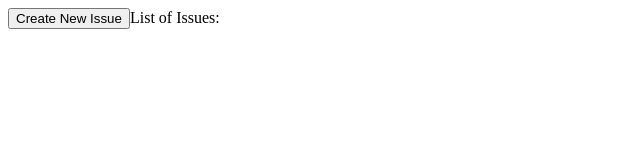
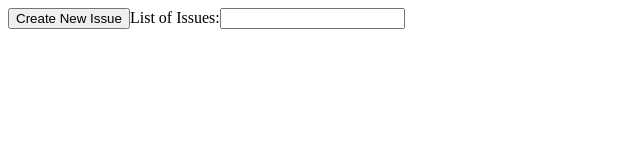
Before and after one commit to RahimChunara/IssueApp, a React (Create React App) app: page /issue in a window 1280 px wide. Shown: the top 160 px of the page, without its empty margins (0-640 px from the left). Built offline with nearby package versions, Linux system fonts and the light colour scheme.

Commit message:
Search Filter Added

```diff
--- a/src/components/IssueDetails.js
+++ b/src/components/IssueDetails.js
@@ -8,11 +8,11 @@ class IssueDetails extends Component {
             <ul>
                 {
                     this.props.issue.map((issue) => {
-                    if ( this.props.match.params.id == issue.id) {
+                        if (this.props.match.params.id == issue.id) {
                             return (
                                 <div>
-                            <h1> Title : { issue.title } </h1>
-                            <h2> Description : { issue.description } </h2>
+                                    <h1> Title : {issue.title} </h1>
+                                    <h2> Description : {issue.description} </h2>
                                 </div>
                             )
                         }
--- a/src/containers/issuelist.js
+++ b/src/containers/issuelist.js
@@ -1,25 +1,40 @@
-import React, { Component } from 'react';
+import React, { Component, Fragment } from 'react';
 import { connect } from 'react-redux';
 // import { BrowserRouter as Link } from "react-router-dom";
 import { Link } from 'react-router-dom';
 
 class IssueList extends Component {
+    constructor() {
+        super();
+        this.state = {
+            search: ''
+        };
+    }
 
-    // handleRedirect() {
-    //     // console.log(this.props.issue.id);
-    //     this.props.history.push("../createissue");
-    // }
+    handleSearch(e) {
+        this.setState({ search: e.target.value });
+    }
 
     render() {
+        let filteredIssues = this.props.issue.filter(
+            (issue) => {
+                return issue.title.toLowerCase().includes(this.state.search.toLowerCase());
+            }
+        );
         return (
+            <Fragment>
+                <input type="text"
+                    value={this.state.search}
+                    onChange={this.handleSearch.bind(this)} />
                 <ul>
                     {
-                    this.props.issue.map((issue) => {
+                        filteredIssues.map((issue) => {
                             return <li key={issue.id}>{issue.id})<Link to={`issue/${issue.id}`}>{issue.title} </Link></li>
                             }
                         )
                     }
                 </ul>
+            </Fragment>
         )
     }
 }
```
Lines whose indentation alone changed are shown as unchanged.
